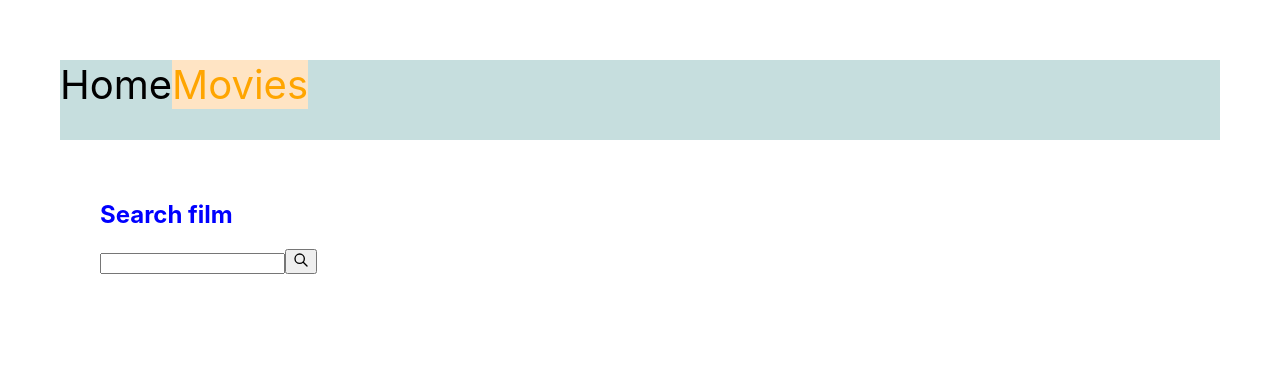
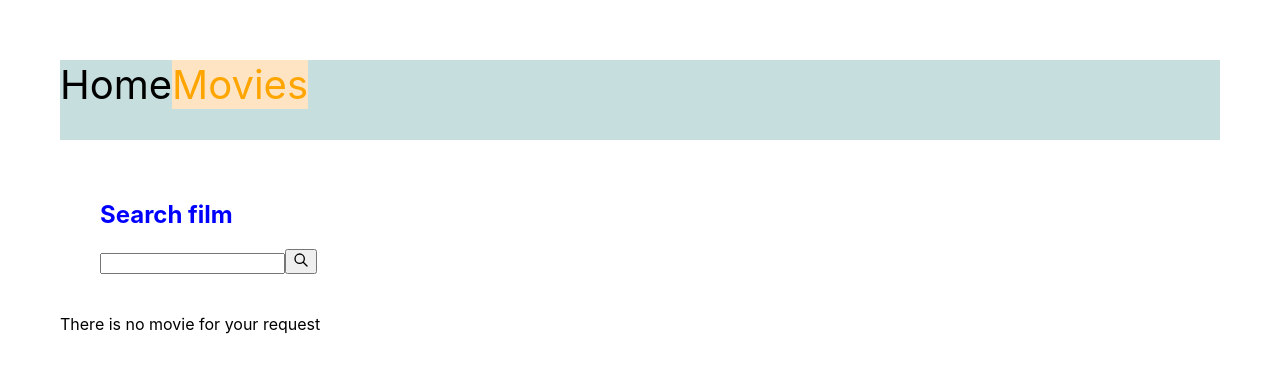
Before and after one commit to irkutsio/goit-react-hw-05-movies, a React (Create React App) app: page /goit-react-hw-05-movies/movies in a window 1280 px wide. Shown: the top 372 px of the page. Built offline with nearby package versions, Linux system fonts and the light colour scheme.

Commit message:
Update MovieList.jsx

```diff
--- a/src/components/MovieList/MovieList.jsx
+++ b/src/components/MovieList/MovieList.jsx
@@ -1,19 +1,19 @@
-import PropTypes from 'prop-types'
+import PropTypes from 'prop-types';
 
 import { MoviesByNameList } from 'components/MoviesByNameList/MoviesByNameList';
 import { useEffect, useState } from 'react';
 import { fetchMoviesByName } from 'services';
 import { Loader } from 'components/Loader/Loader';
 
-
 export const MovieList = ({ movieName }) => {
   const [moviesByName, setMoviesByName] = useState([]);
   const [isLoading, setIsLoading] = useState(false);
   const [error, setError] = useState(null);
 
-
   useEffect(() => {
-  if(!movieName) return
+    if (!movieName) {
+      return;
+    }
     const getMoviesByName = async movieName => {
       setIsLoading(true);
       try {
@@ -28,18 +28,19 @@ export const MovieList = ({ movieName }) => {
     getMoviesByName(movieName);
   }, [movieName]);
 
-
-
   return (
     <div>
-      {isLoading && <Loader/>}
+      {isLoading && <Loader />}
       {error && <p> {error} </p>}
-      <MoviesByNameList  moviesByName={moviesByName}/>
+      {!moviesByName.length ? (
+        <div>There is no movie for your request</div>
+      ) : (
+        <MoviesByNameList moviesByName={moviesByName} />
+      )}
     </div>
   );
 };
 
-
 MovieList.propTypes = {
-  movieName:  PropTypes.string.isRequired
-}
+  movieName: PropTypes.string.isRequired,
+};
```
